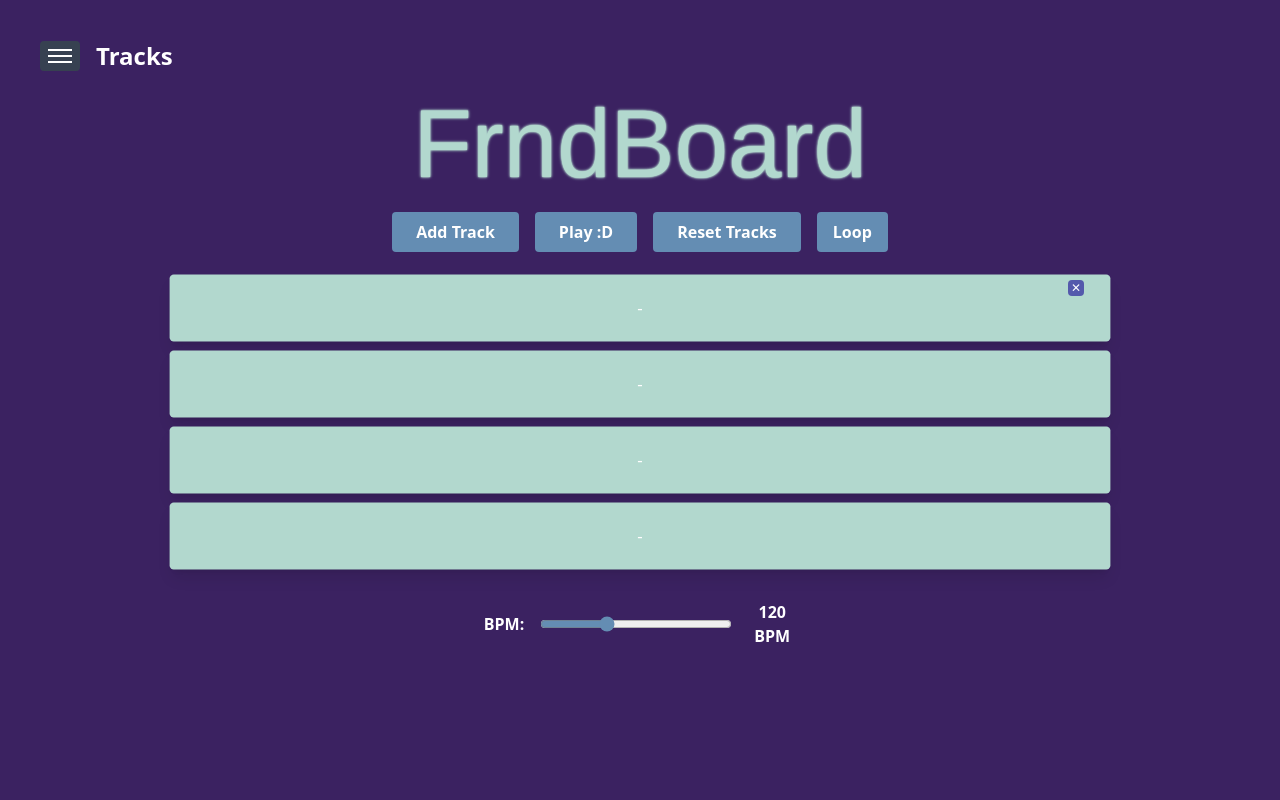
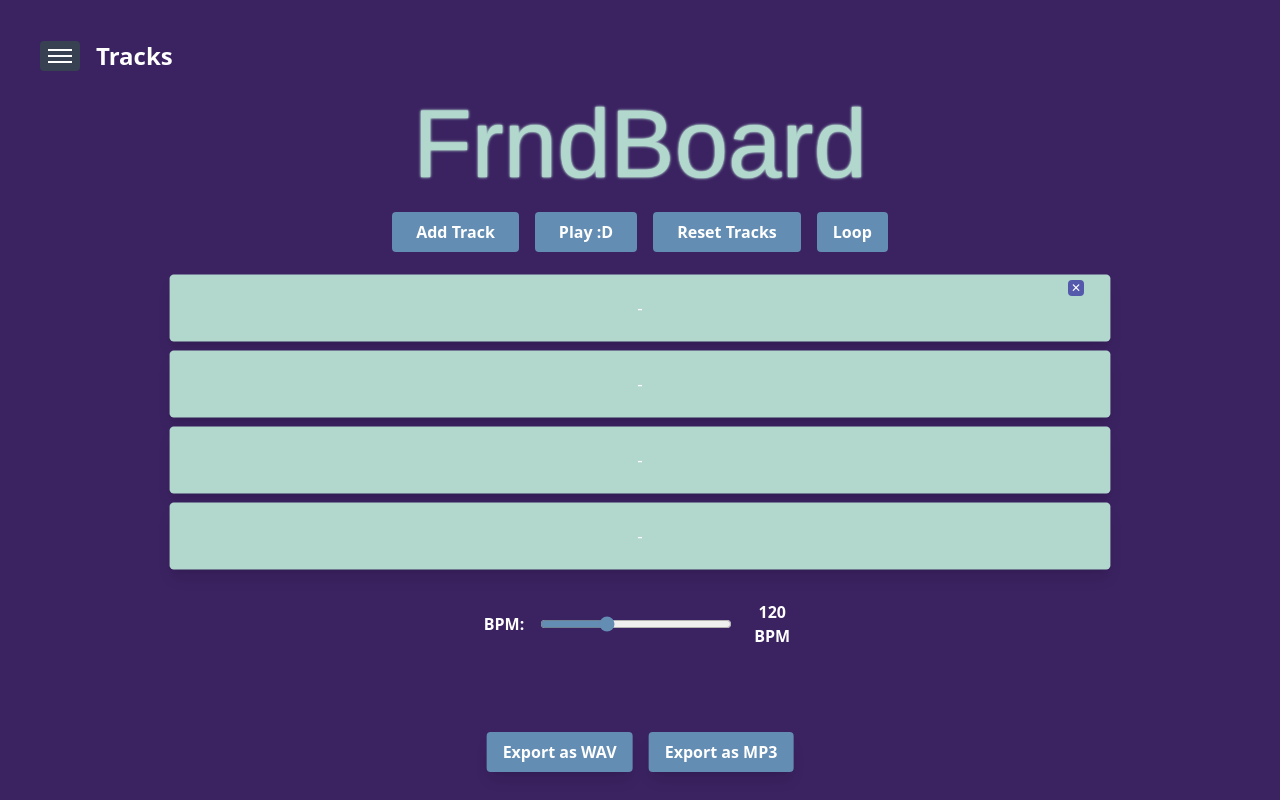
Before and after one commit to ashyune/FrndBoard, a React (Create React App) app: page / in a window 1280 px wide. Built offline with nearby package versions, Linux system fonts and the light colour scheme; no server answers; the HTML template or start-up script is replaced by a standard one.

Commit message:
Added export as wav

```diff
--- a/src/App.js
+++ b/src/App.js
@@ -1,6 +1,7 @@
 import { useState, useEffect, useRef } from "react";
 import Sidebar from "./components/Sidebar";
 import LetterAnim from "./components/LetterAnim";
+import toWav from "audiobuffer-to-wav";
 
 function App() {
   const [sidebarOpen, setSidebarOpen] = useState(false);
@@ -176,6 +177,48 @@ function App() {
     setCurrentStep(0);
   };
 
+  const exportWav = () => {
+    if(tracks.length === 0) return;
+    const sampleRate = audioContext.current.sampleRate;
+    const numChannels = 1;
+    const totalLength = Math.ceil(tracks.length * beat_duration * sampleRate);
+    const finalBuffer = audioContext.current.createBuffer(numChannels, totalLength, sampleRate);
+
+    for (let colIndex = 0; colIndex < tracks.length; colIndex++) {
+      const column = tracks[colIndex];
+      column.forEach((soundName, rowIndex) => {
+        if (!soundName) return;
+        const sourceBuffer = audioBuffers[soundName];
+        if (!sourceBuffer) return;
+
+        const playbackRate = Math.pow(2, semitonesPerRow[rowIndex] / 12);
+        const startSample = Math.floor(colIndex * beat_duration * sampleRate);
+
+        for (let channel = 0; channel < Math.min(sourceBuffer.numberOfChannels, numChannels); channel++) {
+          const inputData = sourceBuffer.getChannelData(channel);
+          const outputData = finalBuffer.getChannelData(channel);
+
+          for (let i = 0; i < inputData.length; i++) {
+            const j = startSample + i;
+            if (j < outputData.length) {
+              outputData[j] += inputData[i]; // simple additive mixing
+            }
+          }
+        }
+      });
+    }
+
+    const wavArrayBuffer = toWav(finalBuffer);
+    const blob = new Blob([wavArrayBuffer], { type: "audio/wav" });
+    const url = URL.createObjectURL(blob);
+
+    const a = document.createElement("a");
+    a.href = url;
+    a.download = "frndboard_export.wav";
+    a.click();
+    URL.revokeObjectURL(url);
+  };
+
   return (
 
     <div className="min-h-screen bg-[#3b2261] text-white flex flex-col p-10">
@@ -225,7 +268,6 @@ function App() {
         </button>
 
       </div>
-
       <div
         className="w-full max-w-4xl mx-auto grid gap-4"
         style={{ gridTemplateColumns: `repeat(${tracks.length}, 1fr)` }}
@@ -303,6 +345,15 @@ function App() {
         </div>
       </div>
 
+      <div className="fixed bottom-4 left-1/2 transform -translate-x-1/2 flex gap-4 font-bold text-white px-6 py-3 ">
+        <button onClick={exportWav} className="bg-[#648DB3] rounded shadow-lg z-50 hover:bg-[#79b2c7] px-4 py-2 rounded">
+          Export as WAV
+        </button>
+        <button onClick={exportWav} className="bg-[#648DB3] rounded shadow-lg z-50 hover:bg-[#79b2c7] px-4 py-2 rounded">
+          Export as MP3
+        </button>
+      </div>
+
     </div>
   );
 }
```
